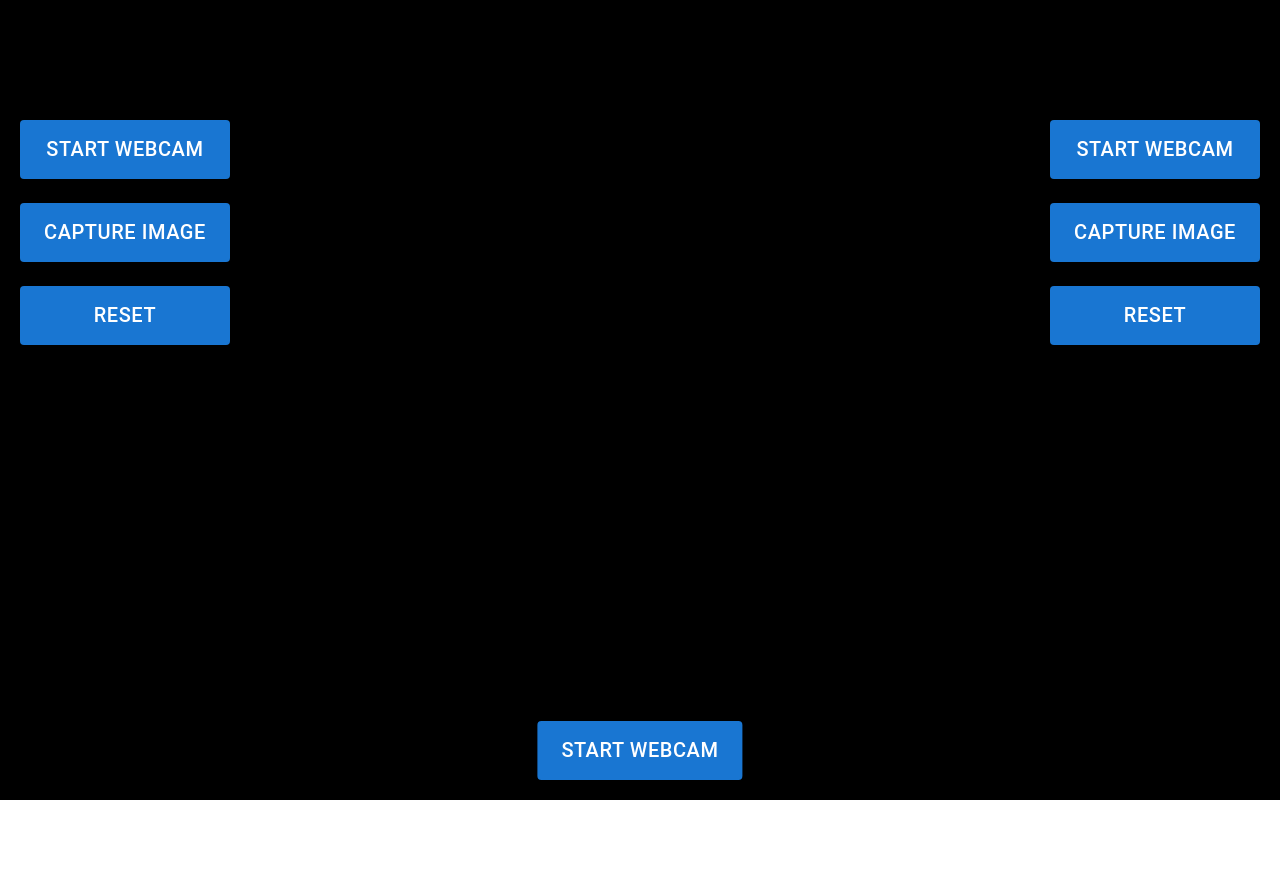
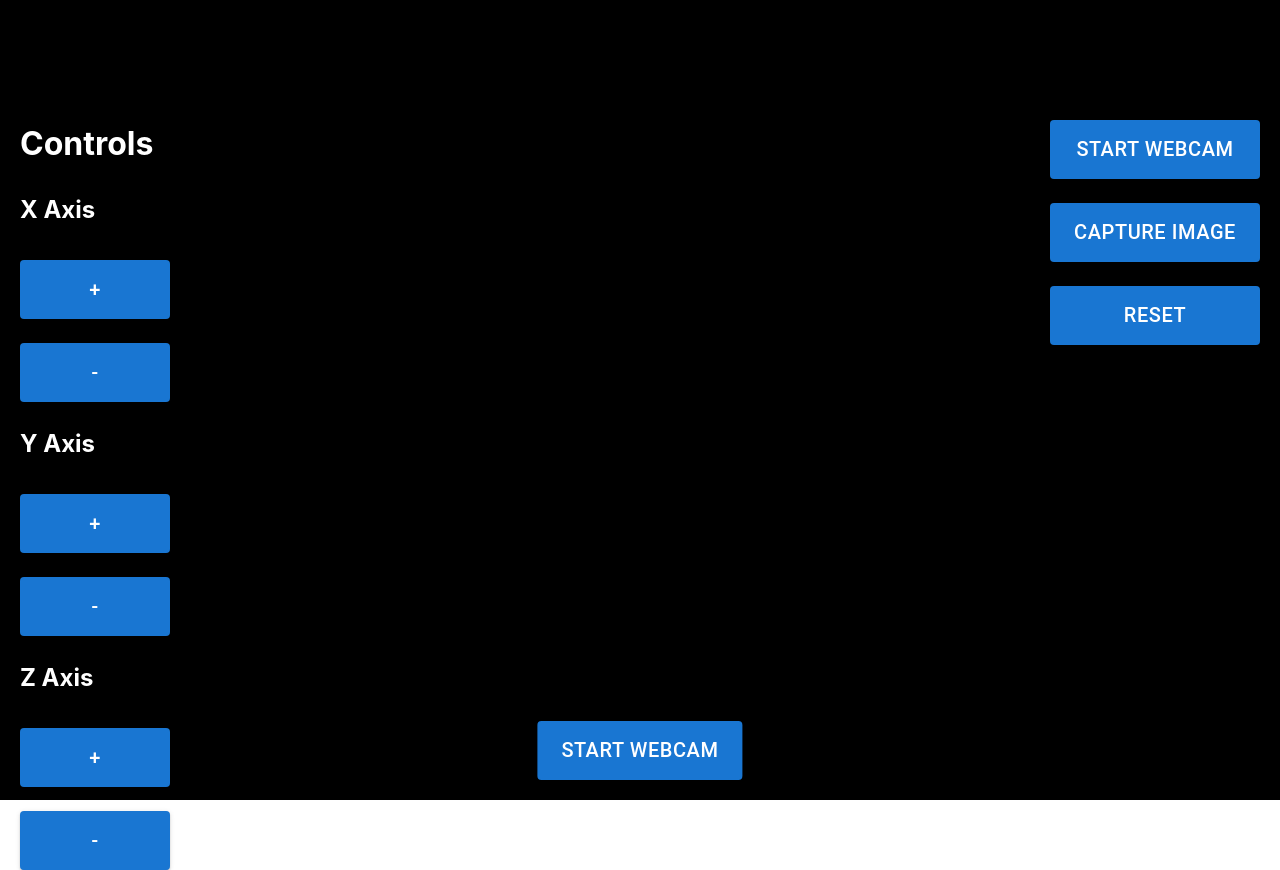
Before and after one commit to pporschen/camrobot, a React (Create React App) app: page / in a window 1280 px wide. Before the commit the page ends 800 px from the top, so only its background shows below. Built offline with nearby package versions, Linux system fonts and the light colour scheme.

Commit message:
add AxisControls component for axis control functionality in ButtonPanelLeft

```diff
--- /dev/null
+++ b/src/components/Buttons/AxisControls.tsx
@@ -0,0 +1,36 @@
+import { CSSProperties } from "react";
+import BigButton from "./BigButton";
+
+type AxisControlsProps = {
+	plusHandler?: () => void;
+	minusHandler?: () => void;
+	axisName: string;
+};
+
+const controlWrapper: CSSProperties = {
+	display: "flex",
+	flexDirection: "column",
+	gap: "1.5rem",
+};
+
+const controlTextStyle: CSSProperties = {
+	marginBottom: "0.5rem",
+};
+
+const AxisControls = ({
+	axisName,
+	plusHandler = () => console.log("Up"),
+	minusHandler = () => console.log("Down"),
+}: AxisControlsProps) => {
+	return (
+		<div style={controlWrapper}>
+			<div style={controlTextStyle}>
+				<h2>{axisName}</h2>
+			</div>
+			<BigButton label="+" onClick={plusHandler} />
+			<BigButton label="-" onClick={minusHandler} />
+		</div>
+	);
+};
+
+export default AxisControls;
--- a/src/components/Buttons/ButtonPanelLeft.tsx
+++ b/src/components/Buttons/ButtonPanelLeft.tsx
@@ -1,3 +1,4 @@
+import AxisControls from "./AxisControls";
 import BigButton from "./BigButton";
 
 import { CSSProperties } from "react";
@@ -10,31 +11,28 @@ const wrapperStyle: CSSProperties = {
 	flexDirection: "column",
 	gap: "1.5rem",
 	zIndex: 1000, // Ensure it is on top of other elements
+	color: "#fff",
 };
 
 const ButtonPanelLeft = () => {
 	return (
 		<div style={wrapperStyle}>
-			<BigButton
-				label="Start Webcam"
-				onClick={() => {
-					// Logic to start webcam
-					console.log("Webcam started");
-				}}
+			<h1>Controls</h1>
+
+			<AxisControls
+				axisName="X Axis"
+				plusHandler={() => console.log("X Axis +")}
+				minusHandler={() => console.log("X Axis -")}
 			/>
-			<BigButton
-				label="Capture Image"
-				onClick={() => {
-					// Logic to capture image
-					console.log("Image captured");
-				}}
+			<AxisControls
+				axisName="Y Axis"
+				plusHandler={() => console.log("Y Axis +")}
+				minusHandler={() => console.log("Y Axis -")}
 			/>
-			<BigButton
-				label="Reset"
-				onClick={() => {
-					// Logic to reset state
-					console.log("State reset");
-				}}
+			<AxisControls
+				axisName="Z Axis"
+				plusHandler={() => console.log("Z Axis +")}
+				minusHandler={() => console.log("Z Axis -")}
 			/>
 		</div>
 	);
```
